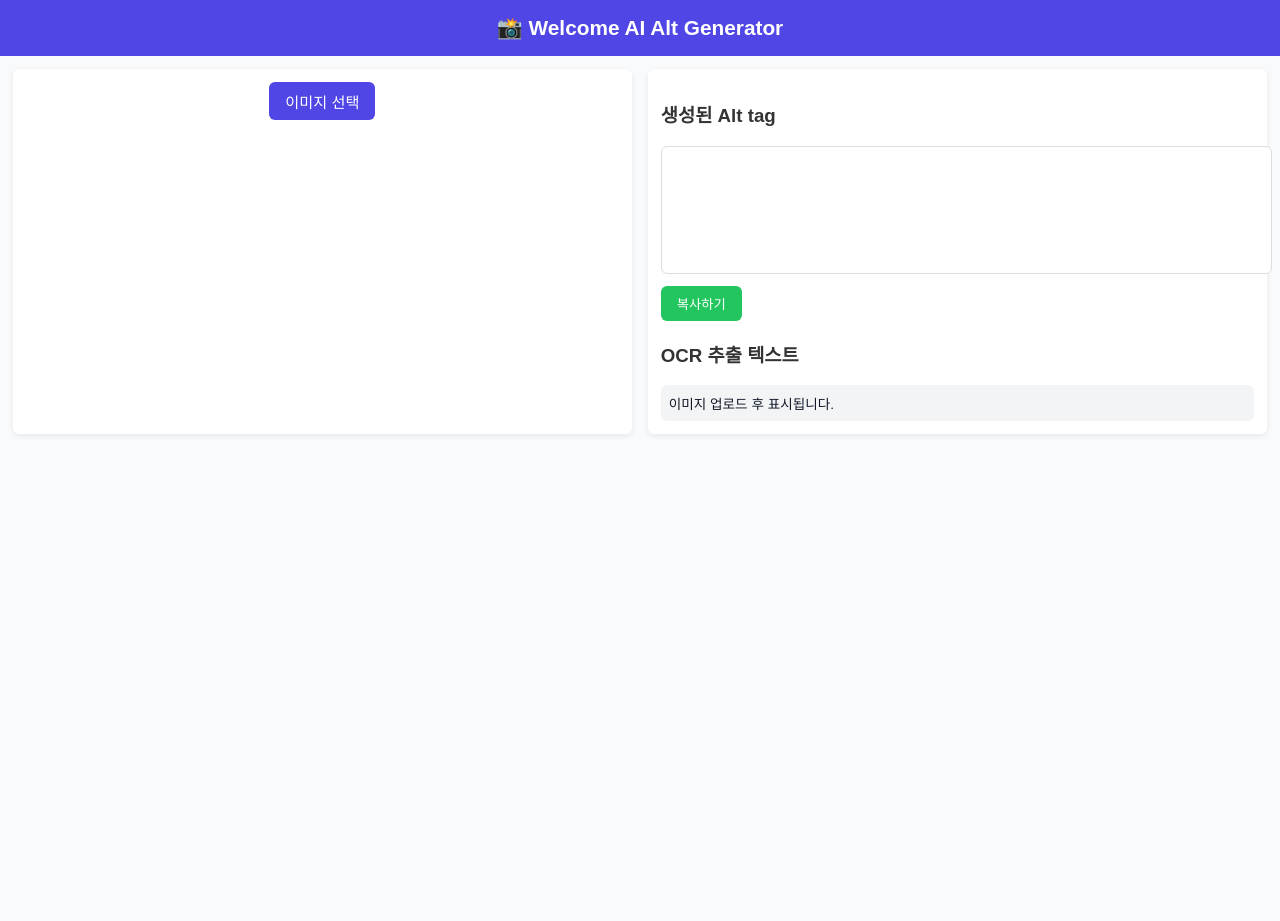
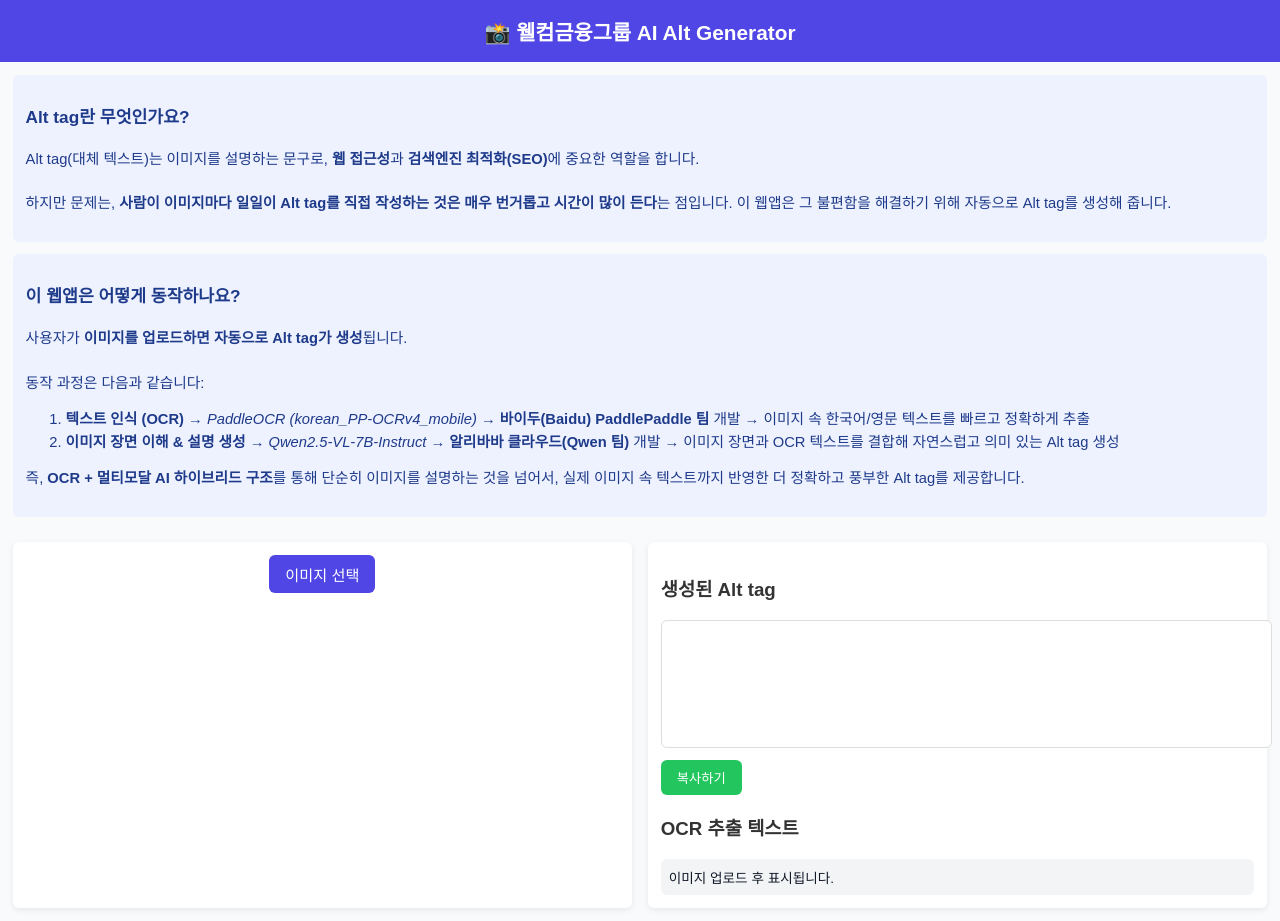
Before and after one commit to kcm84/welcome-ai-alt-generator, a website: page frontend/index.html in a window 1280 px wide. Before the commit the page ends 800 px from the top, so only its background shows below. Drawn offline with Linux system fonts and the light colour scheme.

Commit message:
ocr service

```diff
--- a/backend/server.js
+++ b/backend/server.js
@@ -23,7 +23,7 @@ async function runOCR(imagePath) {
   const formData = new FormData();
   formData.append("image", fs.createReadStream(imagePath));
 
-  const res = await fetch(OCR_SERVICE_URL, {
+  const res = await fetch("https://welcome-ai-alt-generator-ocr.onrender.com/ocr", {
     method: "POST",
     body: formData,
   });
--- a/frontend/index.html
+++ b/frontend/index.html
@@ -3,7 +3,7 @@
 <head>
   <meta charset="UTF-8">
   <meta name="viewport" content="width=device-width, initial-scale=1.0">
-  <title>Welcome AI Alt Generator</title>
+  <title>웰컴금융그룹 AI Alt Generator</title>
   <style>
     body {
       font-family: Arial, sans-serif;
@@ -99,7 +99,48 @@
   </style>
 </head>
 <body>
-  <header>📸 Welcome AI Alt Generator</header>
+  <header>📸 웰컴금융그룹 AI Alt Generator</header>
+
+  <!-- Alt tag 필요성 설명 -->
+  <div class="info-box">
+    <h3>Alt tag란 무엇인가요?</h3>
+    <p>
+      Alt tag(대체 텍스트)는 이미지를 설명하는 문구로,
+      <strong>웹 접근성</strong>과 <strong>검색엔진 최적화(SEO)</strong>에 중요한 역할을 합니다.
+      <br><br>
+      하지만 문제는, <strong>사람이 이미지마다 일일이 Alt tag를 직접 작성하는 것은 매우 번거롭고 시간이 많이 든다</strong>는 점입니다.
+      이 웹앱은 그 불편함을 해결하기 위해 자동으로 Alt tag를 생성해 줍니다.
+    </p>
+  </div>
+
+  <!-- 동작 방식 + 모델 설명 -->
+  <div class="info-box">
+    <h3>이 웹앱은 어떻게 동작하나요?</h3>
+    <p>
+      사용자가 <strong>이미지를 업로드하면 자동으로 Alt tag가 생성</strong>됩니다.
+      <br><br>
+      동작 과정은 다음과 같습니다:
+    </p>
+    <ol>
+      <li>
+        <strong>텍스트 인식 (OCR)</strong>
+        → <em>PaddleOCR (korean_PP-OCRv4_mobile)</em>
+        → <strong>바이두(Baidu) PaddlePaddle 팀</strong> 개발
+        → 이미지 속 한국어/영문 텍스트를 빠르고 정확하게 추출
+      </li>
+      <li>
+        <strong>이미지 장면 이해 & 설명 생성</strong>
+        → <em>Qwen2.5-VL-7B-Instruct</em>
+        → <strong>알리바바 클라우드(Qwen 팀)</strong> 개발
+        → 이미지 장면과 OCR 텍스트를 결합해 자연스럽고 의미 있는 Alt tag 생성
+      </li>
+    </ol>
+    <p>
+      즉, <strong>OCR + 멀티모달 AI 하이브리드 구조</strong>를 통해
+      단순히 이미지를 설명하는 것을 넘어서, 실제 이미지 속 텍스트까지 반영한
+      더 정확하고 풍부한 Alt tag를 제공합니다.
+    </p>
+  </div>
 
   <div class="container">
     <!-- 왼쪽: 업로드 + 이미지 미리보기 -->
```
